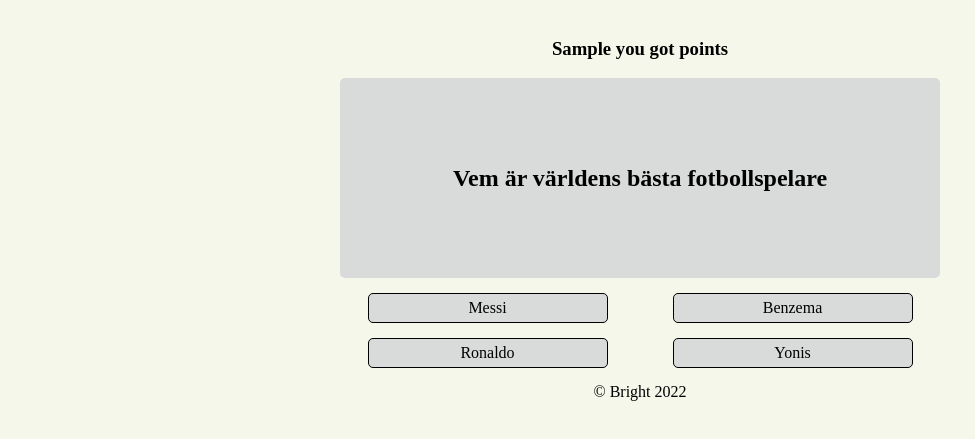
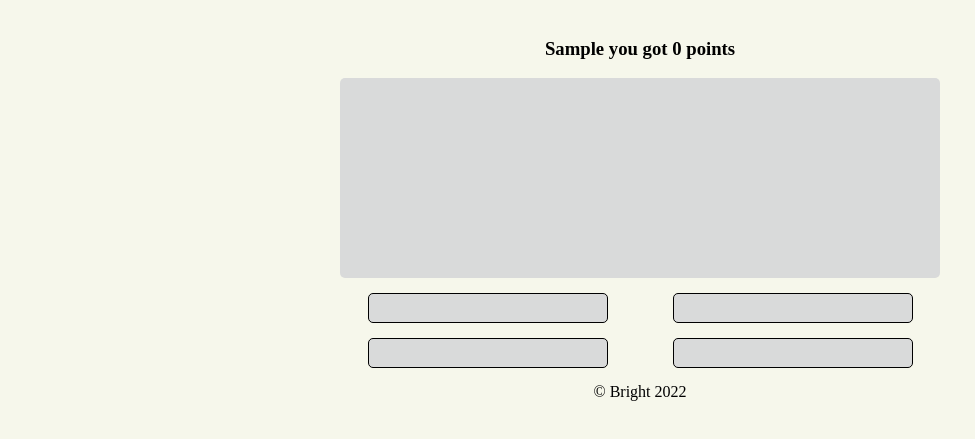
Before and after one commit to Yonisid/Examensarbete, a plain HTML site: page index.html in a window 1280 px wide. Both pictures are taken after typing "Sample" into the empty fields and a click on the button "START QUIZ". Shown: the part 129-568 px from the top of the page, without its empty margins (0-975 px from the left). Drawn offline with Linux system fonts and the light colour scheme; no server answers.

Commit message:
uppdaterad

```diff
--- a/index.html
+++ b/index.html
@@ -50,15 +50,15 @@
             <h3 class ="newName"></h3>
             <span class="timer"></span>
             <div id="scoreArea" class="hide">
-                <div class="question"><h2 class="h2-question">Vem är världens bästa fotbollspelare</h2></div>
+                <div class="question"><h2 class="h2-question"></h2></div>
                 <div class="answers">
                     <div class="first-answers">
-                        <div class="answer1">Messi</div>
-                        <div class="answer2">Ronaldo</div>
+                        <div class="answer1"></div>
+                        <div class="answer2"></div>
                     </div>
                     <div class="second-answers">
-                        <div class="answer3">Benzema</div>
-                        <div class="answer4">Yonis</div>
+                        <div class="answer3"></div>
+                        <div class="answer4"></div>
                     </div>
                 </div>
                 <!-- <div class="submit">
--- a/script.js
+++ b/script.js
@@ -1,14 +1,44 @@
 const startButton = document.getElementById("startButton");
 const scoreArea = document.getElementById("scoreArea");
 const hide = document.querySelector(".hide");
-const form = document.querySelector(".form-container")
-const newName = document.querySelector(".newName")
+const form = document.querySelector(".form-container");
+const newName = document.querySelector(".newName");
+const questionDiv = document.querySelector(".question");
+const answer1 = document.querySelector(".answer1");
+const answer2 = document.querySelector(".answer2");
+const answer3 = document.querySelector(".answer3");
+const answer4 = document.querySelector(".answer4");
 
+let question1 = [];
 
-startButton.addEventListener('click', function handleClick(event) {
-    event.preventDefault()
-    form.style.display = "none"
-    newName.innerHTML = document.querySelector(".name").value + " you got " + "points"
+startButton.addEventListener("click", function handleClick(event) {
+  event.preventDefault();
+  function resultPerPage() {
+    let counter = 0;
+    return fetch("https://opentdb.com/api.php?amount=10&type=multiple")
+      .then((res) => res.json())
+      .then((data) => {
+        let resultsPage = data.results;
+        console.log(resultsPage);
+        let incorrect_answer1 = resultsPage[counter].incorrect_answers[0];
+        let incorrect_answer2 = resultsPage[counter].incorrect_answers[1];
+        let incorrect_answer3 = resultsPage[counter].incorrect_answers[2];
+        let answer = resultsPage[counter].correct_answer;
 
-  hide.style.display = 'block'
+        let question1 = resultsPage[counter].question;
+
+        questionDiv.innerHTML = question1;
+        answer1.innerHTML = incorrect_answer1;
+        answer2.innerHTML = incorrect_answer2;
+        answer3.innerHTML = incorrect_answer3;
+        answer4.innerHTML = answer;
+      });
+  }
+  form.style.display = "none";
+  newName.innerHTML =
+    document.querySelector(".name").value + " you got " + " 0 " + "points";
+  console.log(question1);
+
+  hide.style.display = "block";
+  resultPerPage();
 });
```
